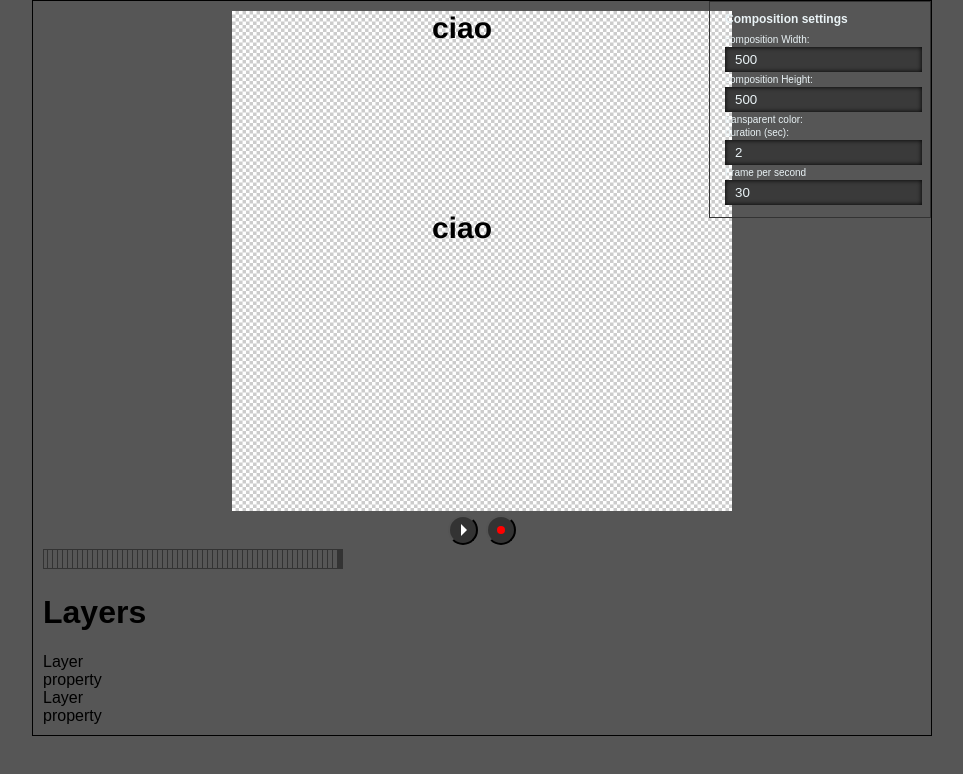
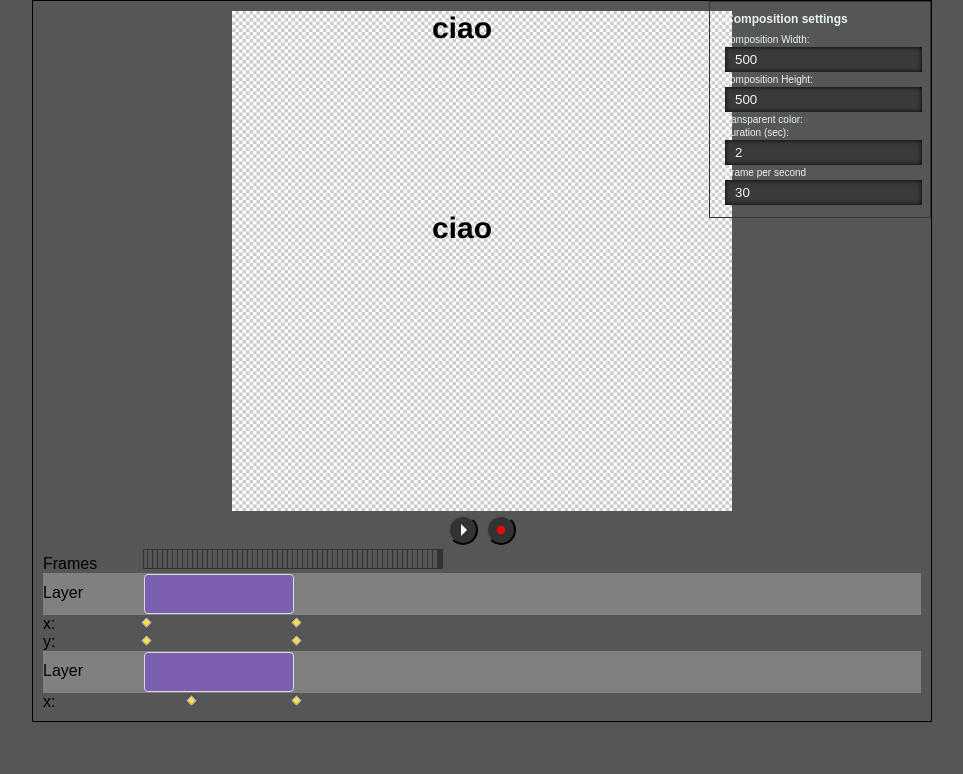
Before and after one commit to canalicchio/giffo, a React (Create React App) app: page / in a window 1280 px wide. Shown: the top 774 px of the page, without its empty margins (158-1121 px from the left). Built offline with nearby package versions, Linux system fonts and the light colour scheme.

Commit message:
drag drop keyframes

```diff
--- a/src/Frames.tsx
+++ b/src/Frames.tsx
@@ -67,7 +67,10 @@ class Frames extends React.Component<IProps & IdispatchProps, IState> {
 
         return (
             <div className="frames-slider">
-                {frames.map((e, i) => (<FrameConnected key={i} zoom={zoom} index={i + 1} />))}
+                <div className="frames-label">Frames</div>
+                <div className="frames">
+                    {frames.map((e, i) => (<FrameConnected key={i} zoom={zoom} index={i + 1} />))}
+                </div>
             </div>
         );
     }
--- a/src/Layer.tsx
+++ b/src/Layer.tsx
@@ -3,12 +3,15 @@ import { connect } from "react-redux";
 
 import {
     CompositionState,
-    Property,
     RenderableState,
     StoreState,
 } from "./types/";
 
 import * as constants from "./constants";
+
+import { keyframesToAnimators } from "./helpers/layer";
+
+import LayerProperty from "./Property";
 
 interface IdispatchProps {
     onChangeFrame: (ev: React.MouseEvent<HTMLElement>) => void;
@@ -19,40 +22,69 @@ interface IStateToProps {
 }
 
 interface IProps {
+    index: number;
     layer: RenderableState;
 }
 
 interface ILayerState {
-    properties: Property[];
+    properties: any;
 }
 
 export type LayerProps = IStateToProps & IProps & IdispatchProps;
 
 class Layer extends React.Component<LayerProps, ILayerState> {
+    private values: any;
 
     constructor(props: LayerProps) {
         super(props);
 
+        this.values = {};
+
         this.state = {
-            properties: [],
+            properties: keyframesToAnimators(props.layer.keyframes, this.values),
         };
+    }
+    public componentWillReceiveProps(nextProps: LayerProps): void {
+
+        this.setState({
+            properties: keyframesToAnimators(nextProps.layer.keyframes, this.values),
+        });
     }
 
     public render() {
+
+        console.log(this.state.properties);
+        const properties = Object.keys(this.state.properties);
+        const framesStart = this.props.layer.start * this.props.composition.fps * 5;
+        const framesDuration = this.props.layer.duration * this.props.composition.fps * 5;
+        const layerDurationStyle: React.CSSProperties = {
+            position: "absolute",
+
+            bottom: 0,
+            left: framesStart,
+            width: framesDuration,
+        };
 
         return (
             <div className="layer">
                 <div className="layer-details">
                     <div className="layer-label">Layer</div>
                     <div className="layer-timeline">
-                        <div className="layer-duration" />
+                        <div className="layer-duration" style={layerDurationStyle} />
                     </div>
                 </div>
                 <div className="properties">
-                    <div className="property-label">property</div>
-                    <div className="property-timeline">
-                        <div className="property-keyframes" />
-                    </div>
+                    {properties.map((p, index) => {
+                        const property = this.state.properties[p];
+                        return (
+                            <LayerProperty
+                                key={`p-${p}-${index}`}
+                                name={p}
+                                property={property}
+                                layerIndex={this.props.index}
+                            />
+                        );
+                    })}
                 </div>
             </div>
         );
@@ -70,7 +102,6 @@ const mapDispatchToProps = (dispatch: any, ownProps: any): IdispatchProps => ({
             frame: ownProps.index,
         });
     },
-
 });
 
 const LayerConnected = connect(mapStateToProps, mapDispatchToProps)(Layer);
--- a/src/Layers.tsx
+++ b/src/Layers.tsx
@@ -26,8 +26,7 @@ class Layers extends React.Component<IProps & IdispatchProps> {
         const layers = this.props.composition.layers;
         return (
             <div className="layers">
-                <h1>Layers</h1>
-                {layers.map((l, i) => (<Layer key={`layer-${i}`} className="layer" layer={l} />))}
+                {layers.map((l, i) => (<Layer key={`layer-${i}`} className="layer" layer={l} index={i} />))}
             </div>
         );
     }
--- a/src/Property.tsx
+++ b/src/Property.tsx
@@ -0,0 +1,157 @@
+import * as React from "react";
+import { connect } from "react-redux";
+
+import * as constants from "./constants";
+
+import {
+    CompositionState,
+    Keyframe,
+    StoreState,
+} from "./types/";
+
+interface IState {
+    draggingKeyframe: boolean;
+    startXKeyframe: number;
+    startYKeyframe: number;
+    keyframes: any[];
+}
+
+interface IStateToProps {
+    composition: CompositionState;
+}
+
+interface IdispatchProps {
+    onDragEnd: (keyframe: Keyframe) => void;
+}
+
+interface IProps {
+    layerIndex: number;
+    name: string;
+    property: any;
+}
+
+export type LayerPropertyProps = IProps & IStateToProps & IdispatchProps;
+
+class LayerProperty extends React.Component<LayerPropertyProps, IState> {
+    constructor(props: LayerPropertyProps) {
+        super(props);
+
+        this.state = {
+            draggingKeyframe: false,
+            startXKeyframe: 0,
+            startYKeyframe: 0,
+
+            keyframes: props.property.keyframes,
+        };
+        this.onDragStartHandler = this.onDragStartHandler.bind(this);
+        this.onDragHandler = this.onDragHandler.bind(this);
+        this.onDragEndHandler = this.onDragEndHandler.bind(this);
+    }
+
+    public onDragStartHandler(index: number): React.DragEventHandler {
+        return (e: React.DragEvent) => {
+                const dragImgEl = document.createElement("span");
+                dragImgEl.innerHTML = " . ";
+                document.body.appendChild(dragImgEl);
+                e.dataTransfer.setDragImage(dragImgEl, 0, 0);
+
+                this.setState({
+                    draggingKeyframe: true,
+                    startXKeyframe: e.clientX,
+                    startYKeyframe: e.clientY,
+                });
+        };
+    }
+    public onDragEndHandler(index: number): React.DragEventHandler {
+        return (e: React.DragEvent) => {
+
+            const k = this.state.keyframes[index];
+            this.props.onDragEnd(k);
+
+            this.setState({
+                draggingKeyframe: false,
+            });
+        };
+    }
+
+    public onDragHandler(index: number): React.DragEventHandler {
+        return (e: React.DragEvent) => {
+            const singleStep = 5;
+            const diffx = e.clientX - this.state.startXKeyframe;
+
+            const steps = Math.ceil(diffx / singleStep);
+            const newFrame = this.props.property.keyframes[index].frame + (steps / this.props.composition.fps * 1000);
+            if (newFrame > 0) {
+                this.setState({
+                    keyframes: [
+                        ...this.state.keyframes.slice(0, index),
+                        {
+                            ...this.state.keyframes[index],
+                            frame: newFrame,
+                        },
+                        ...this.state.keyframes.slice(index + 1),
+                    ],
+                });
+            }
+        };
+    }
+
+    public render() {
+        const keyframes = this.state.keyframes;
+        return (
+            <div>
+                <div className="property-label">{this.props.name}:</div>
+                <div className="property-timeline">
+                    <div className="property-keyframes">
+                        {keyframes.map((k: any, index: number) => {
+                            const framesDuration = k.frame * this.props.composition.fps / 1000;
+                            const style: React.CSSProperties = {
+                                position: "absolute",
+
+                                bottom: 3,
+                                left: framesDuration * 5,
+                            };
+                            const onDragStart = this.onDragStartHandler(index).bind(this);
+                            const onDrag = this.onDragHandler(index).bind(this);
+                            const onDragEnd = this.onDragEndHandler(index).bind(this);
+                            return (
+                                <div
+                                    key={`k-${k.id}`}
+                                    className="keyframe"
+                                    style={style}
+                                    draggable={true}
+                                    onDragStart={onDragStart}
+                                    onDrag={onDrag}
+                                    onDragEnd={onDragEnd}
+                                />
+                            );
+                        })}
+                    </div>
+                </div>
+            </div>
+        );
+    }
+}
+
+const mapStateToProps = (state: StoreState): IStateToProps => ({
+    composition: state.composition,
+});
+
+const mapDispatchToProps = (dispatch: any, ownProps: any): IdispatchProps => ({
+    onDragEnd: (keyframe: Keyframe) => {
+        dispatch({
+            type: constants.UPDATE_LAYER,
+
+            index: ownProps.layerIndex,
+            layerAction: {
+                type: constants.UPDATE_KEYFRAME,
+
+                keyframe,
+            },
+        });
+    },
+});
+
+const LayerPropertyConnected = connect(mapStateToProps, mapDispatchToProps)(LayerProperty);
+
+export default LayerPropertyConnected;
--- /dev/null
+++ b/src/helpers/layer.tsx
@@ -0,0 +1,47 @@
+import {
+    Keyframe,
+} from "../types/";
+
+import anime from "animejs";
+
+export const keyframesToAnimators = (keyframes: Keyframe[], values: any): any => {
+    const props = keyframes.reduce((acc, k: Keyframe, i) => {
+        if (!acc[k.property]) {
+            acc[k.property] = {
+                keyframes: [],
+            };
+        }
+
+        acc[k.property].keyframes.push(k);
+        return acc;
+    }, {});
+
+    Object.keys(props).forEach((p) => {
+        props[p].keyframes.sort((a: Keyframe, b: Keyframe) => a.frame > b.frame);
+        if (props[p].keyframes.length > 0) {
+            values[p] = props[p].keyframes[0].value;
+        }
+        if (props[p].keyframes.length > 1) {
+            const animeKeyframes: any[] = [];
+            let currentFrame = 0;
+            props[p].keyframes.forEach((k: Keyframe, i: number) => {
+                const duration = k.frame - currentFrame;
+
+                animeKeyframes.push({
+                    duration,
+                    value: k.value,
+                });
+
+                currentFrame = duration;
+            });
+            props[p].animation = anime({
+                targets: values,
+
+                autoplay: false,
+                easing: "easeInOutQuart",
+                [p]: animeKeyframes,
+            });
+        }
+    });
+    return props;
+};
--- a/src/index.css
+++ b/src/index.css
@@ -21,3 +21,51 @@ canvas {
     background: url(./imgs/transparent-bg.png);
     background-size: 7px 7px;
 }
+
+.property-label, .frames-label, .layer-label {
+    width: 100px;
+    display: inline-block;
+}
+.property-timeline, .layer-timeline {
+    display: inline-block;
+    position: relative;
+}
+.property-keyframes {
+    position: relative;
+    width: 600px;
+}
+
+.keyframe {
+    cursor: pointer;
+    box-sizing: border-box;
+    border: 1px solid #aca9c6;
+    background: #f9e639;
+    width: 7px;
+    height: 7px;
+    transform: rotateZ(45deg);
+    box-shadow: -1px -1px 0 #424066;
+}
+.frames {
+    display: inline-block;
+}
+.layer-details {
+    height: 42px;
+}
+.layer-timeline {
+    height: 42px;
+    vertical-align: middle;
+}
+.layer-duration {
+    border: 1px solid #dadada;
+    box-sizing: border-box;
+    border-radius: 4px;
+    height: 40px;
+    vertical-align: top;
+    background-color:#7c5fb0;
+    margin: 1px;
+    cursor: grab;
+}
+
+.layer-details {
+    background: gray;
+}
--- a/src/reducers/composition.tsx
+++ b/src/reducers/composition.tsx
@@ -91,7 +91,7 @@ export function compositionReducer(
                   ...state,
                     layers: [
                         ...state.layers.slice(0, action.index),
-                        layerReducer(state[action.index], action.layerAction),
+                        layerReducer(state.layers[action.index], action.layerAction),
                         ...state.layers.slice(action.index + 1),
                     ],
                 };
--- a/tslint.json
+++ b/tslint.json
@@ -1,7 +1,8 @@
 {
     "extends": ["tslint:recommended", "tslint-react"],
     "rules": {
-        "no-console": false
+        "no-console": false,
+        "jsx-no-multiline-js": false
     },
     "linterOptions": {
         "exclude": [
```
Also changed, not shown: src/Renderer.tsx (+6 -49 lines), src/logo.svg (deleted).
